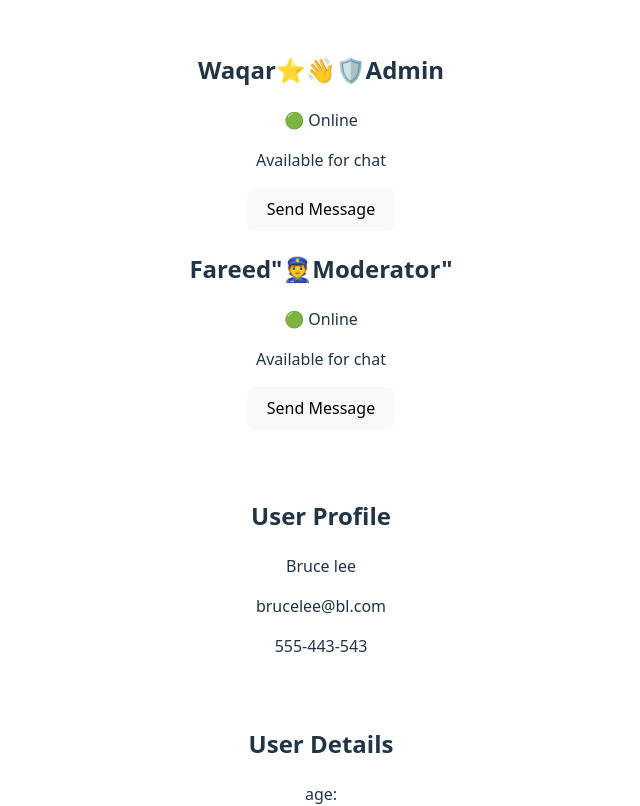
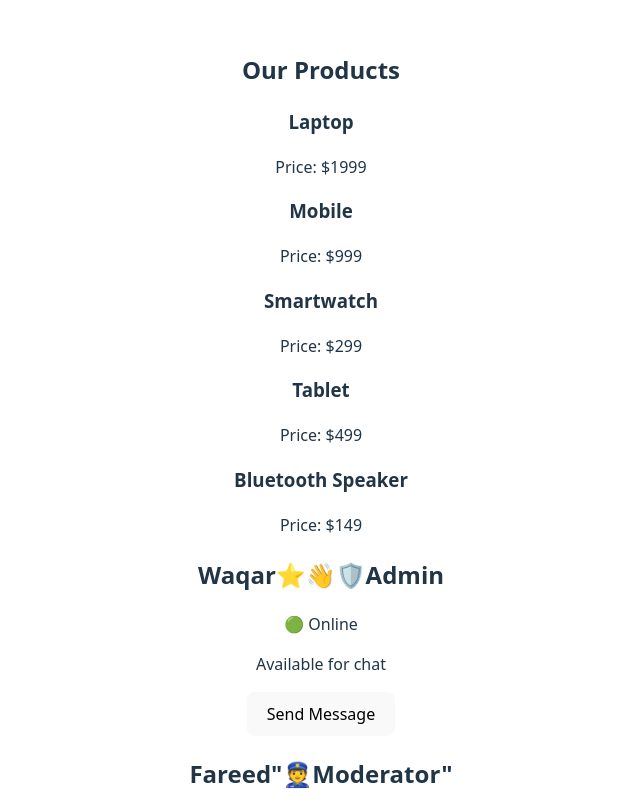
Before and after one commit to Muhammad-bilal-ai/react-core-concepts, a React (Vite) app: page / in a window 1280 px wide. Shown: the top 806 px of the page, without its empty margins (319-959 px from the left). Built offline with nearby package versions, Linux system fonts and the light colour scheme.

Commit message:
rendering list using map fun using key props

```diff
--- a/src/App.jsx
+++ b/src/App.jsx
@@ -12,12 +12,14 @@ import { UserCard } from "./UserCard";
 import { UserInfo } from "./UserInfo";
 import { CardWrapper } from "./CardWrapper";
 import { UserDetails } from "./UserDetails";
+import { ProductList } from "./ProductList";
 //creating components to render in parent node (App)
 //components are functions for displaying the ui using html(jsx)
 
 function App() {
   return (
     <div>
+      <ProductList />
       <UserDetails
         name="Waqar"
         isOnline={true}
--- /dev/null
+++ b/src/ProductList.jsx
@@ -0,0 +1,26 @@
+export const ProductList = () => {
+  const products = [
+    { id: 1, name: "Laptop", price: 1999 },
+    { id: 2, name: "Mobile", price: 999 },
+    { id: 3, name: "Headphone", price: 99 },
+    { id: 4, name: "Smartwatch", price: 299 },
+    { id: 5, name: "Tablet", price: 499 },
+    { id: 6, name: "Bluetooth Speaker", price: 149 },
+  ];
+  const productElements = products
+    .filter((product) => product.price > 100)
+    .map((product) => {
+      return (
+        <div key={product.id}>
+          <h3>{product.name}</h3>
+          <p>Price: ${product.price}</p>
+        </div>
+      );
+    });
+  return (
+    <div>
+      <h2>Our Products</h2>
+      {productElements}
+    </div>
+  );
+};
```
